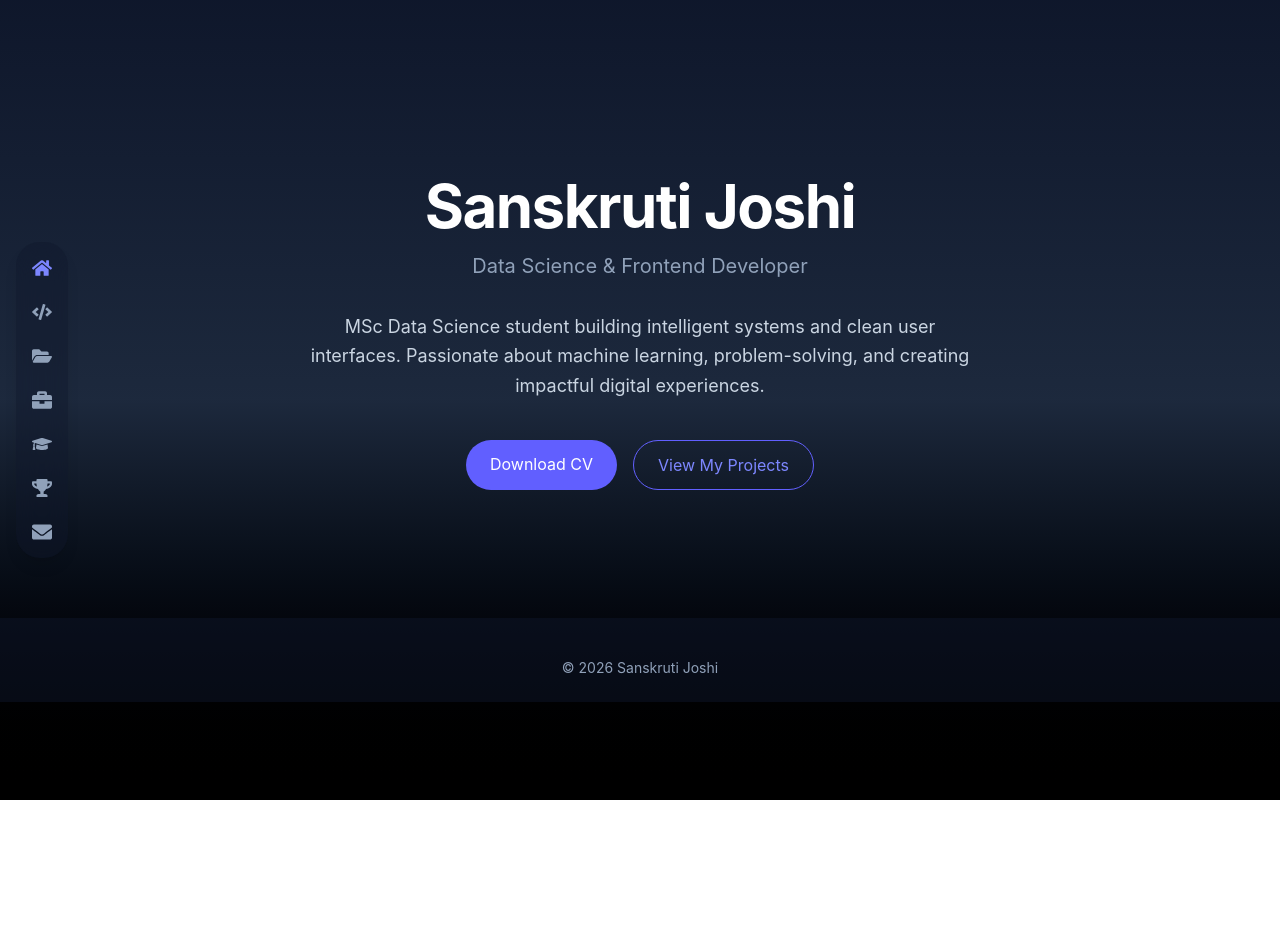
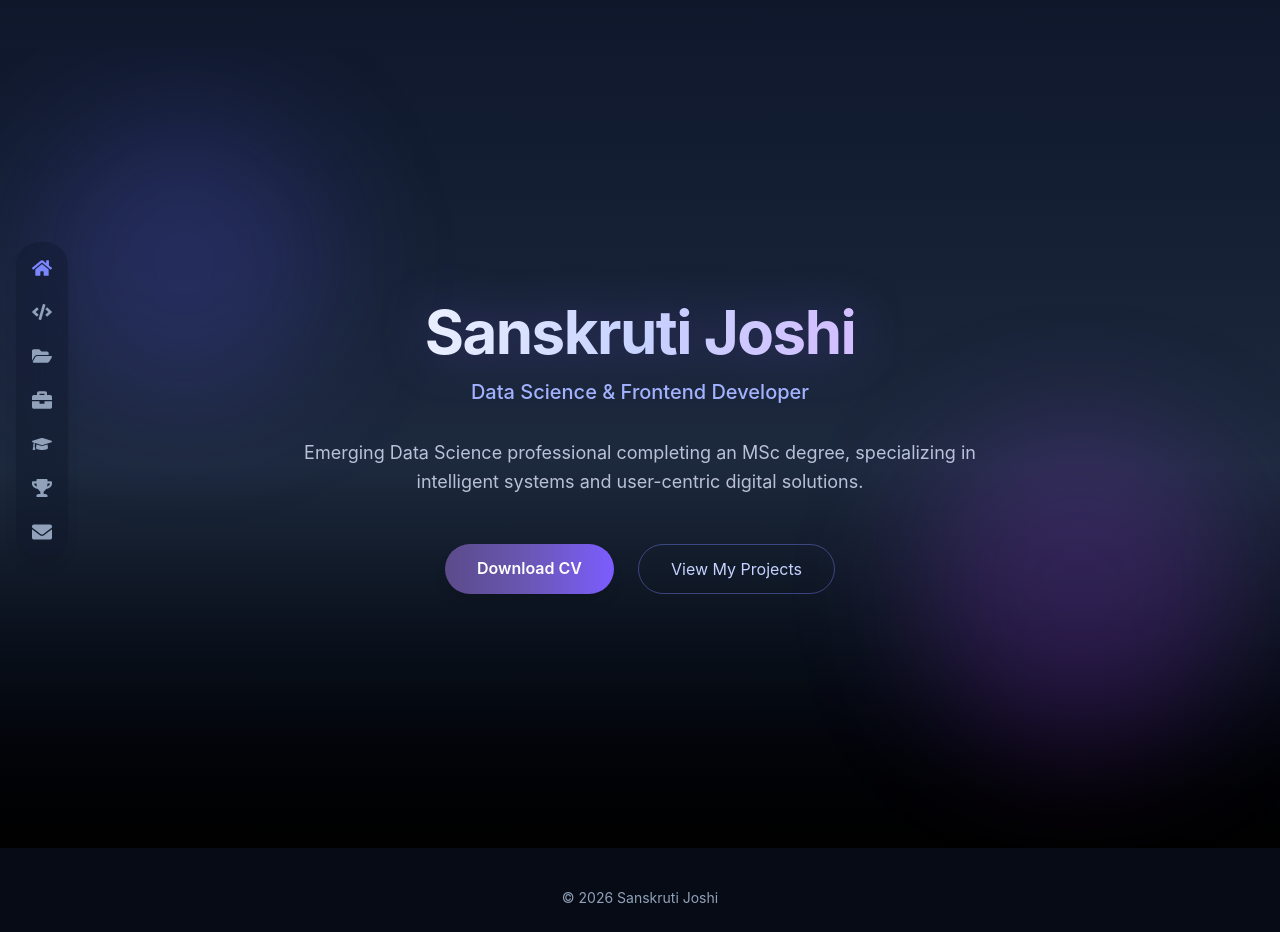
Before and after one commit to sanskruti-joshi/sanskruti-joshi.github.io, a React (Vite) app: page / in a window 1280 px wide. Before the commit the page ends 800 px from the top, so only its background shows below. Built offline with nearby package versions, Linux system fonts and the light colour scheme.

Commit message:
Polishing UI

```diff
--- a/src/pages/Experience.tsx
+++ b/src/pages/Experience.tsx
@@ -13,7 +13,7 @@ export default function Experience() {
   const experiences: ExperienceItem[] = [
     {
       year: "2025 – 2026",
-      title: "Software Engineering Intern",
+      title: "Software Intern",
       organization: "3more Technologies",
       description: [
         "Developed and optimized frontend components for production systems.",
@@ -32,7 +32,7 @@ export default function Experience() {
       ],
     },
     {
-      year: "2023 – 2024",
+      year: "2023",
       title: "Department Representative (NAAC)",
       organization: "College Leadership",
       description: [
@@ -41,7 +41,7 @@ export default function Experience() {
       ],
     },
     {
-      year: "2023",
+      year: "2022",
       title: "Volunteer – Interaction Intercollege Event",
       organization: "College Event",
       description: [
@@ -65,7 +65,7 @@ export default function Experience() {
             Experience & Leadership
           </h2>
           <p className="text-indigo-300/70 mt-4">
-            Engineering experience, leadership roles, and institutional contributions.
+            Technical experience, leadership roles, and institutional contributions.
           </p>
         </div>
 
--- a/src/pages/Home.tsx
+++ b/src/pages/Home.tsx
@@ -1,34 +1,74 @@
-import { Link } from 'react-router-dom';
+import { Link } from "react-router-dom";
+import { motion } from "framer-motion";
 
 export default function Home() {
   return (
-    <div className="relative max-w-4xl mx-auto px-6 py-32 text-center">
-      <h1 className="text-5xl md:text-6xl font-bold tracking-tight">
+    <section className="relative min-h-screen flex items-center justify-center overflow-hidden text-white">
+
+      {/* Base Background */}
+      <div className="absolute inset-0 bg-gradient-to-b from-indigo-950 via-black to-black -z-20" />
+
+      {/* Radial Glow Behind Name */}
+      <div className="absolute top-1/2 left-1/2 w-[700px] h-[700px] -translate-x-1/2 -translate-y-1/2 bg-purple-600/20 blur-[120px] rounded-full -z-10 animate-pulse" />
+
+      {/* Floating Gradient Blobs */}
+      <div className="absolute top-20 left-10 w-72 h-72 bg-indigo-500/20 blur-3xl rounded-full animate-[float_8s_ease-in-out_infinite]" />
+      <div className="absolute bottom-20 right-10 w-80 h-80 bg-purple-500/20 blur-3xl rounded-full animate-[float_10s_ease-in-out_infinite]" />
+
+      <motion.div
+        initial={{ opacity: 0, y: 40 }}
+        animate={{ opacity: 1, y: 0 }}
+        transition={{ duration: 0.9 }}
+        className="relative max-w-4xl mx-auto px-6 py-24 text-center"
+      >
+        {/* Name */}
+        <h1 className="text-5xl md:text-6xl font-bold tracking-tight bg-gradient-to-r from-white via-indigo-200 to-purple-300 bg-clip-text text-transparent drop-shadow-[0_0_25px_rgba(124,92,255,0.3)]">
           Sanskruti Joshi
         </h1>
-      <p className="mt-4 text-xl text-slate-400">
+
+        {/* Role */}
+        <p className="mt-4 text-xl text-indigo-300 font-medium">
           Data Science & Frontend Developer
         </p>
-      <p className="mt-8 text-lg text-slate-300 max-w-2xl leading-relaxed mx-auto">
-        MSc Data Science student building intelligent systems and clean user
-        interfaces. Passionate about machine learning, problem-solving, and
-        creating impactful digital experiences.
+
+        {/* Description */}
+        <p className="mt-8 text-lg text-indigo-100/80 max-w-2xl leading-relaxed mx-auto">
+          Emerging Data Science professional completing an MSc degree, specializing in intelligent systems and user-centric digital solutions.
         </p>
-      <div className="mt-10 flex justify-center gap-4">
+
+        {/* Buttons */}
+        <div className="mt-12 flex justify-center gap-6">
+
+          {/* Primary */}
           <a
             href="/assets/Primary_resume.pdf"
             download="Sanskruti_Joshi_Resume.pdf"
-          className="px-6 py-3 bg-indigo-500 hover:bg-indigo-600 rounded-full text-white transition"
+            className="px-8 py-3 rounded-full bg-gradient-to-r from-[#5b4b8a] via-[#6a57b5] to-[#7c5cff] font-semibold shadow-lg hover:shadow-[0_0_25px_rgba(124,92,255,0.5)] hover:scale-105 transition-all duration-300"
           >
             Download CV
           </a>
+
+          {/* Secondary */}
           <Link
             to="/projects"
-          className="px-6 py-3 border border-indigo-500 rounded-full text-indigo-400 hover:bg-indigo-500 hover:text-white transition"
+            className="px-8 py-3 rounded-full border border-indigo-400/40 text-indigo-200 hover:bg-indigo-600/20 hover:border-indigo-400 transition-all duration-300"
           >
             View My Projects
           </Link>
+
         </div>
-    </div>
+      </motion.div>
+
+      {/* Floating Animation Keyframes */}
+      <style>
+        {`
+          @keyframes float {
+            0%,100% { transform: translateY(0px); }
+            50% { transform: translateY(-20px); }
+          }
+        `}
+      </style>
+
+    </section>
   );
 }
```
Lines whose indentation alone changed are shown as unchanged.
